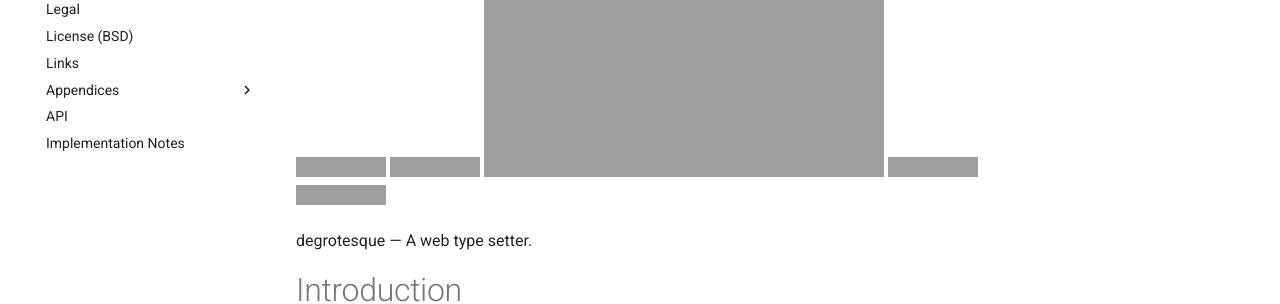
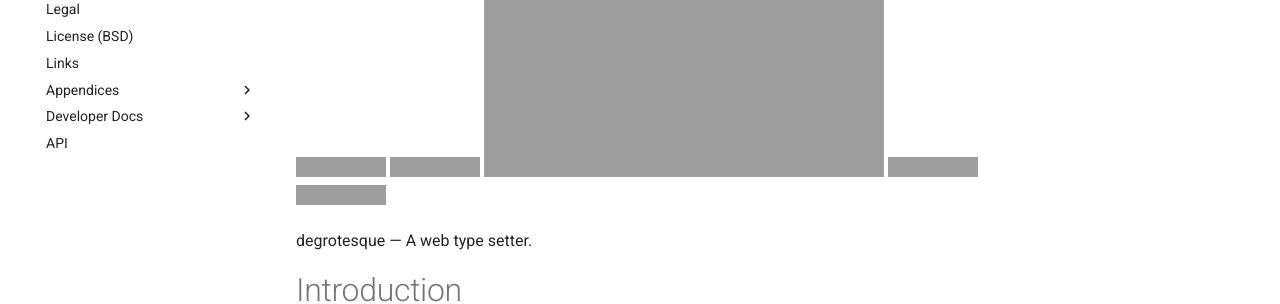
Before and after one commit to dkrajzew/degrotesque, an MkDocs documentation site: the page built from docs/mkdocs/index.md, in a window 1280 px wide. Shown: the part 237-541 px from the top of the page. Built offline with MkDocs 1.6.1 and Material for MkDocs 9.7.7, drawn with Linux system fonts in a browser that asks for light colours; comment, search, counter and statistics services are not loaded; grey boxes are pictures that could not be loaded.

Commit message:
reorganising docs

```diff
--- a/docs/mkdocs.yml
+++ b/docs/mkdocs.yml
@@ -30,8 +30,10 @@ nav:
         - AppendixB: appendixB.md
         - AppendixC: appendixC.md
         - AppendixD: appendixD.md
+    - Developer Docs:
+        - Notes: notes.md
+        - How To Release: release.md
     - API: api.md
-    - Implementation Notes: notes.md
 
 markdown_extensions:
     - admonition
```
